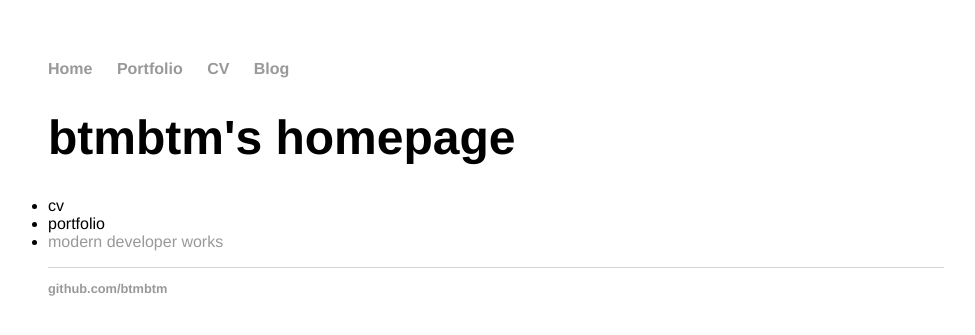
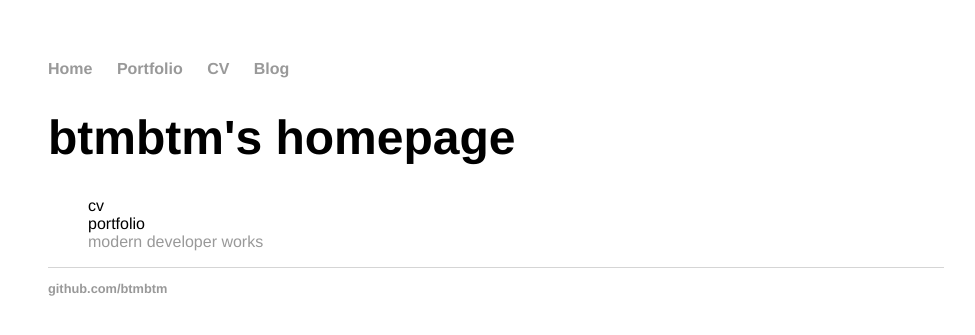
Before and after one commit to btmbtm/btmbtm.github.io, a Jekyll site: the page built from index.html, in a window 1280 px wide. Shown: the top 335 px of the page, without its empty margins (144-1119 px from the left). Built offline with Jekyll 4.4.1, drawn with Linux system fonts in a browser that asks for light colours; Markdown is read by kramdown in place of the engine named in the settings.

Commit message:
Update main.css

```diff
--- a/css/main.css
+++ b/css/main.css
@@ -34,6 +34,5 @@ footer {
 }
 
 ul{
-    text-decoration: none;
-    padding: 0;
+    list-style:none;
 }
```
